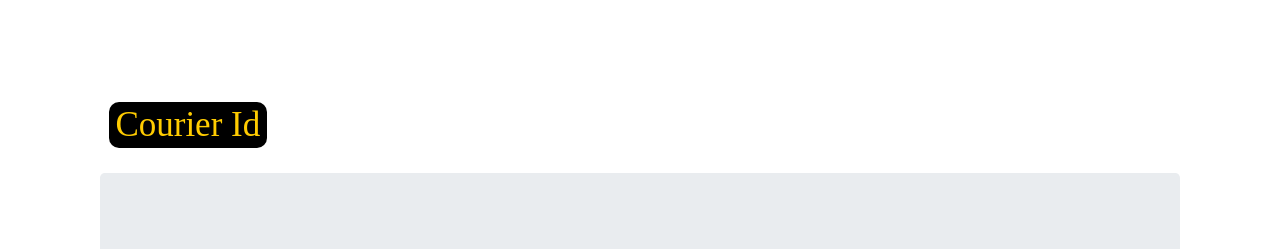
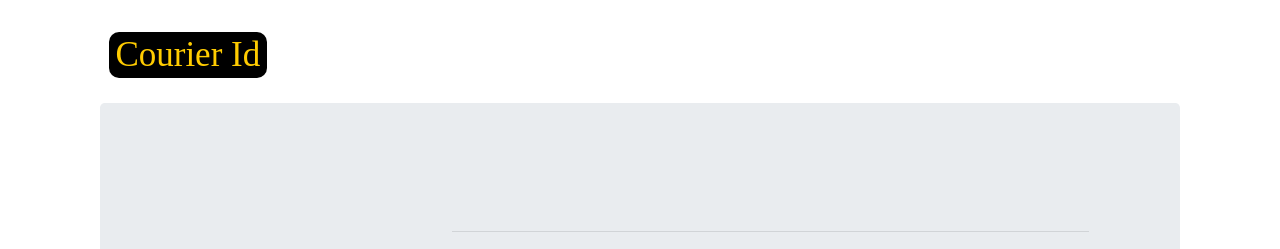
Before and after one commit to Meet-Turakhia/PHP_Postan, a PHP site: page /viewcourier.php?view_id=1 in a window 1280 px wide. Shown: the part 73-322 px from the top of the page. Run offline with PHP 8.4, Linux system fonts and the light colour scheme; the visitor is signed in with stand-in values (Sample User, id 1); data that the repository does not hold is empty; some libraries are stand-ins or nearby versions.

Commit message:
minor ui changes

```diff
--- a/viewcourier.php
+++ b/viewcourier.php
@@ -136,7 +136,7 @@ if (isset($_POST["delete"])) {
         }
         ?>
 
-        <h1 style="margin-top: 100px;" class="ml-4"><kbd style="color: #ffcc00; background-color:black; font-family: Century Gothic; border-radius: 10px;">Courier Id</kbd> <?php echo $row["courier_id"]; ?></h1>
+        <h1 style="margin-top: 30px;" class="ml-4"><kbd style="color: #ffcc00; background-color:black; font-family: Century Gothic; border-radius: 10px;">Courier Id</kbd> <?php echo $row["courier_id"]; ?></h1>
 
         <div class="container" style="margin-top: 25px; margin-bottom: 50px;">
 
--- a/viewhistory.php
+++ b/viewhistory.php
@@ -151,7 +151,7 @@ if (isset($_POST["submit"])) {
         $row2 = $result2->fetch_assoc();
         ?>
 
-        <h1 style="margin-top: 100px;" class="ml-4"><kbd style="color: #ffcc00; background-color:black; font-family: Century Gothic; border-radius: 10px;">History Id</kbd> <?php echo $row["history_id"]; ?></h1>
+        <h1 style="margin-top: 30px;" class="ml-4"><kbd style="color: #ffcc00; background-color:black; font-family: Century Gothic; border-radius: 10px;">History Id</kbd> <?php echo $row["history_id"]; ?></h1>
 
         <div class="container" style="margin-top: 25px; margin-bottom: 50px;">
 
```
